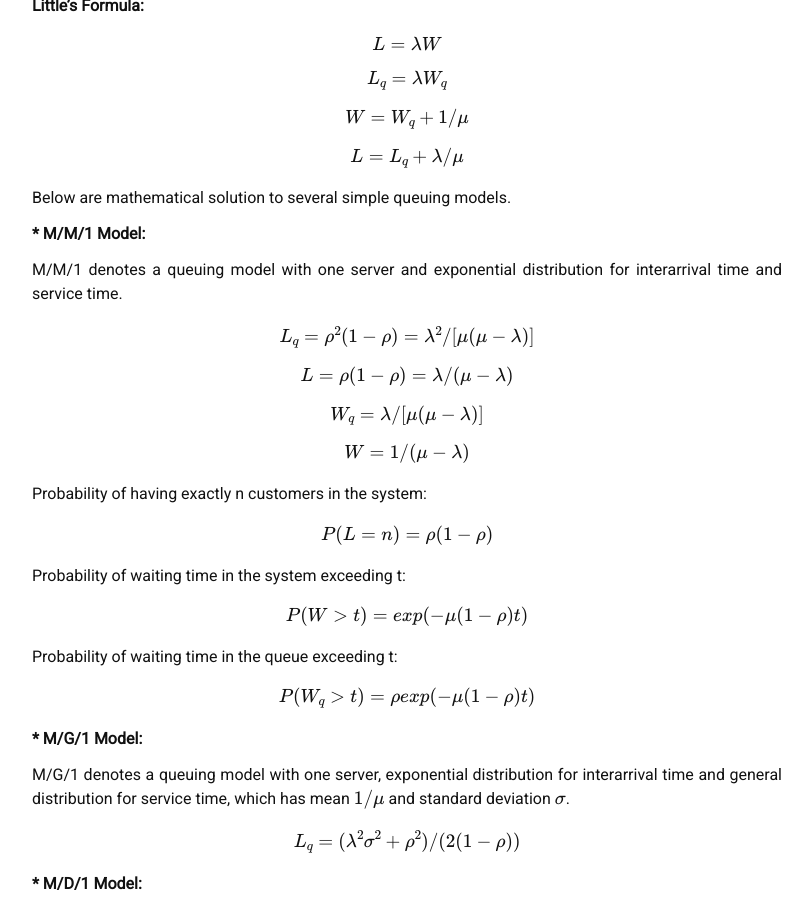
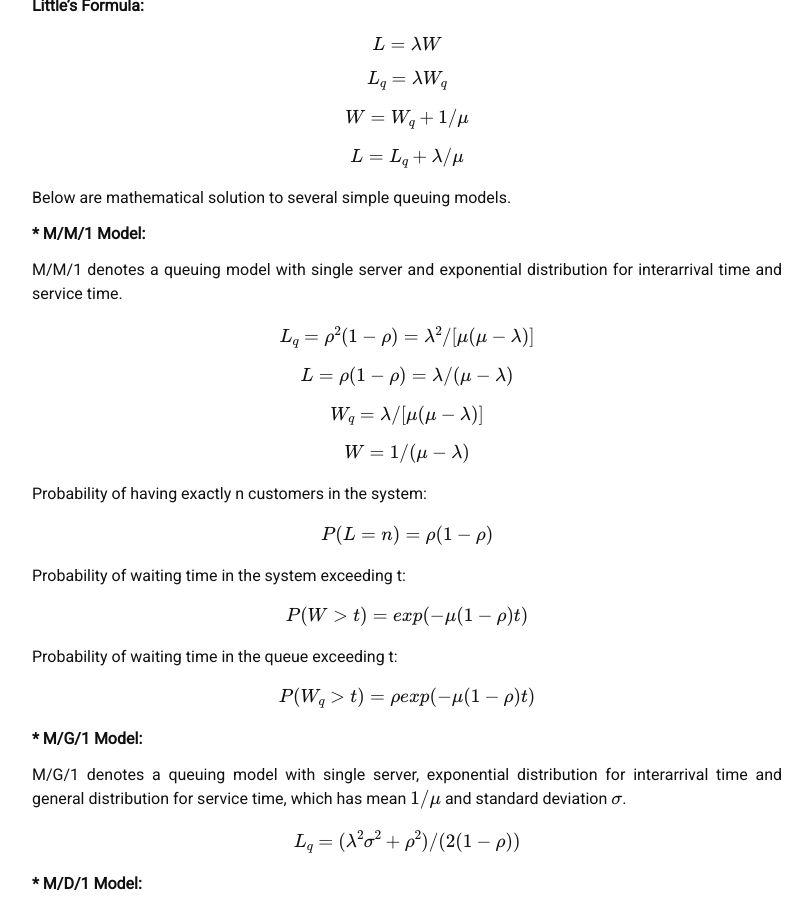
Before and after one commit to liambll/blog-archive, a Jekyll site: the page built from _posts/2017-07-02-queuing-model.markdown, in a window 1280 px wide and 900 px high, scrolled down 1845 px. Shown: the whole window, without its empty margins (233-1045 px from the left). Built offline with Jekyll 4.4.1, drawn with Linux system fonts in a browser that asks for light colours; nearby versions of some CDN libraries; formulas are drawn with MathJax 3; comment, search, counter and statistics services are not loaded.

Commit message:
Update 2017-07-02-queuing-model.markdown

```diff
--- a/_posts/2017-07-02-queuing-model.markdown
+++ b/_posts/2017-07-02-queuing-model.markdown
@@ -83,7 +83,7 @@
 
 __* M/M/1 Model:__
 
-M/M/1 denotes a queuing model with one server and exponential distribution for interarrival time and service time.
+M/M/1 denotes a queuing model with single server and exponential distribution for interarrival time and service time.
 \\[
 L_q = ρ^2(1-ρ) = \lambda ^2/[\mu (\mu - \lambda)]
 \\]
@@ -112,7 +112,7 @@
 
 __* M/G/1 Model:__
 
-M/G/1 denotes a queuing model with one server, exponential distribution for interarrival time and general distribution for service time, which has mean \\(1/\mu\\) and standard deviation \\(\sigma\\).
+M/G/1 denotes a queuing model with single server, exponential distribution for interarrival time and general distribution for service time, which has mean \\(1/\mu\\) and standard deviation \\(\sigma\\).
 \\[
 L_q = (\lambda^2 \sigma^2 + ρ^2)/(2(1-ρ))
 \\]
```
